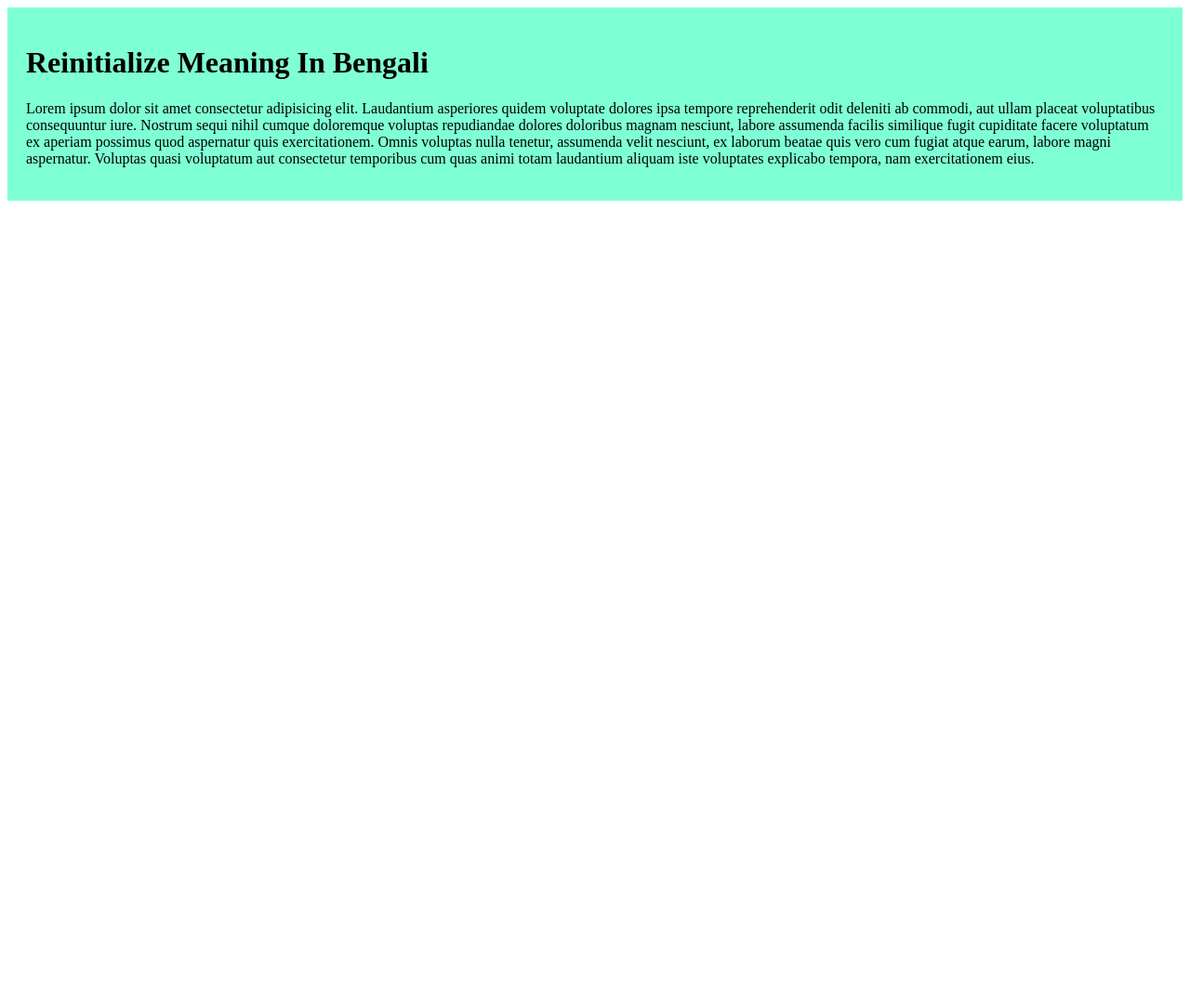
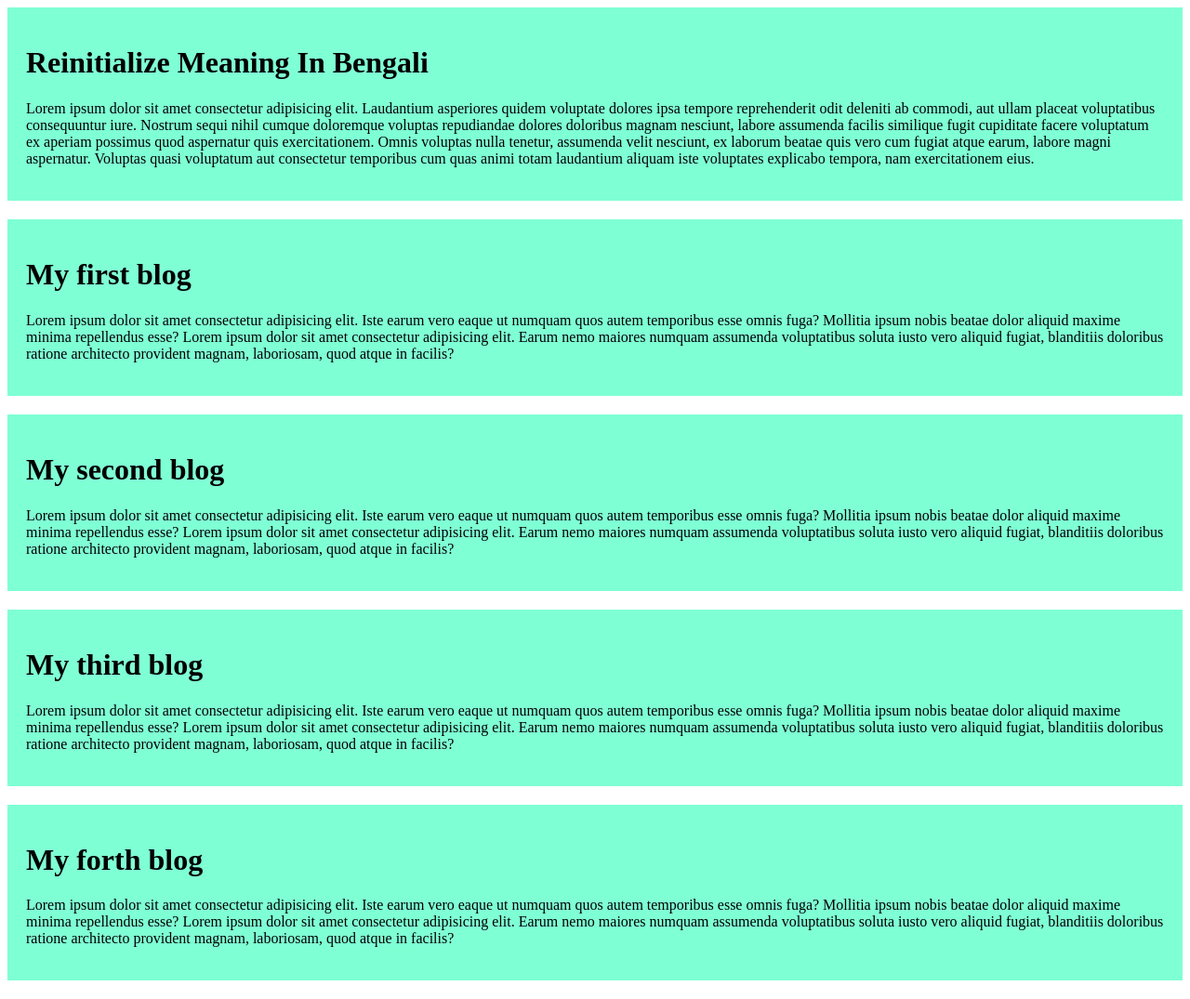
Before and after one commit to kanizanni/my-simple-website, a plain HTML site: page index.html in a window 1280 px wide. Shown: the whole page at 93% size. Before the commit the page ends 800 px from the top, so only its background shows below. Drawn offline with Linux system fonts and the light colour scheme.

Commit message:
text updated

```diff
--- a/index.html
+++ b/index.html
@@ -22,5 +22,49 @@
         eius.
       </p>
     </div>
+    <div>
+      <h1>My first blog</h1>
+      <p>
+        Lorem ipsum dolor sit amet consectetur adipisicing elit. Iste earum vero eaque ut
+        numquam quos autem temporibus esse omnis fuga? Mollitia ipsum nobis beatae dolor
+        aliquid maxime minima repellendus esse? Lorem ipsum dolor sit amet consectetur
+        adipisicing elit. Earum nemo maiores numquam assumenda voluptatibus soluta iusto
+        vero aliquid fugiat, blanditiis doloribus ratione architecto provident magnam,
+        laboriosam, quod atque in facilis?
+      </p>
+    </div>
+    <div>
+      <h1>My second blog</h1>
+      <p>
+        Lorem ipsum dolor sit amet consectetur adipisicing elit. Iste earum vero eaque ut
+        numquam quos autem temporibus esse omnis fuga? Mollitia ipsum nobis beatae dolor
+        aliquid maxime minima repellendus esse? Lorem ipsum dolor sit amet consectetur
+        adipisicing elit. Earum nemo maiores numquam assumenda voluptatibus soluta iusto
+        vero aliquid fugiat, blanditiis doloribus ratione architecto provident magnam,
+        laboriosam, quod atque in facilis?
+      </p>
+    </div>
+    <div>
+      <h1>My third blog</h1>
+      <p>
+        Lorem ipsum dolor sit amet consectetur adipisicing elit. Iste earum vero eaque ut
+        numquam quos autem temporibus esse omnis fuga? Mollitia ipsum nobis beatae dolor
+        aliquid maxime minima repellendus esse? Lorem ipsum dolor sit amet consectetur
+        adipisicing elit. Earum nemo maiores numquam assumenda voluptatibus soluta iusto
+        vero aliquid fugiat, blanditiis doloribus ratione architecto provident magnam,
+        laboriosam, quod atque in facilis?
+      </p>
+    </div>
+    <div>
+      <h1>My forth blog</h1>
+      <p>
+        Lorem ipsum dolor sit amet consectetur adipisicing elit. Iste earum vero eaque ut
+        numquam quos autem temporibus esse omnis fuga? Mollitia ipsum nobis beatae dolor
+        aliquid maxime minima repellendus esse? Lorem ipsum dolor sit amet consectetur
+        adipisicing elit. Earum nemo maiores numquam assumenda voluptatibus soluta iusto
+        vero aliquid fugiat, blanditiis doloribus ratione architecto provident magnam,
+        laboriosam, quod atque in facilis?
+      </p>
+    </div>
   </body>
 </html>
--- a/style/bacis.css
+++ b/style/bacis.css
@@ -1,4 +1,5 @@
 div {
   background-color: aquamarine;
   padding: 20px;
+  margin-bottom: 20px;
 }
```
